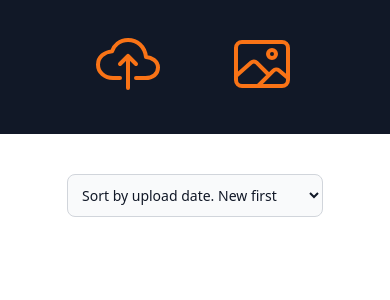
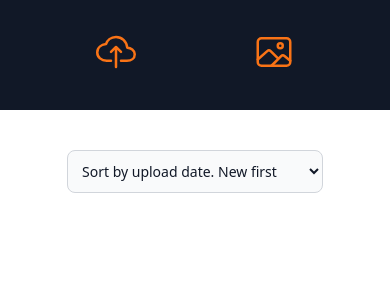
Before and after one commit to C0libry/test-case-laravel, a Laravel app: page /gallery in a window 390 px wide. Shown: the top 300 px of the page. Run offline with Laravel 12, Linux system fonts and the light colour scheme; data that the repository does not hold is empty; style sheets or scripts are compiled from the project's sources.

Commit message:
Change layout

```diff
--- a/resources/views/gallery.blade.php
+++ b/resources/views/gallery.blade.php
@@ -20,7 +20,7 @@
             </form>
         </div>
         <div class="flex justify-center">
-            <div class="grid grid-cols-2 md:grid-cols-3 gap-4 w-4/5 py-10">
+            <div class="grid grid-cols-1 md:grid-cols-2 lg:grid-cols-3 gap-4 w-4/5 py-10">
                 @foreach ($images as $image)
                     <div class="h-full max-w-full">
                         <a href="{{ $image->path }}"><img class="h-5/6 w-full rounded-t-lg hover:"
@@ -30,7 +30,8 @@
                             <div class="w-1/2 text-center break-words">
                                 {{ $image->name }}</div>
                             <a class="w-1/4 text-center" href="{{ route('image.download', $image->id) }}">
-                                <ion-icon class="size-8" name="cloud-download-outline"></ion-icon>
+                                <ion-icon class=" size-5 md:size-8 hover:text-orange-500"
+                                    name="cloud-download-outline"></ion-icon>
                             </a>
                         </div>
                     </div>
--- a/resources/views/layout.blade.php
+++ b/resources/views/layout.blade.php
@@ -20,14 +20,14 @@
 <body>
     <header class="flex justify-center items-center px-24 py-8 bg-gray-900">
         <a class="mr-auto" href="{{ route('home.index') }}">
-            <ion-icon class="size-16 text-orange-500" name="cloud-upload-outline"></ion-icon>
+            <ion-icon class="size-10 md:size-16 text-orange-500" name="cloud-upload-outline"></ion-icon>
         </a>
         <nav>
             <ul>
                 <li>
                     <a class="text-gray-50 size-6 hover:text-orange-500 transition-all duration-300"
                         href="{{ route('gallery.index') }}">
-                        <ion-icon class="size-16 text-orange-500" name="image-outline"></ion-icon>
+                        <ion-icon class="size-10 md:size-16 text-orange-500" name="image-outline"></ion-icon>
                     </a>
                 </li>
             </ul>
--- a/resources/views/welcome.blade.php
+++ b/resources/views/welcome.blade.php
@@ -26,7 +26,6 @@
         </div>
 
         <div id="images-list" class="flex items-center justify-center flex-col md:flex-row gap-3">
-            <div class="h-32 w-32 hidden"></div>
         </div>
 
         <button id="upload-btn" type="submit"
```
